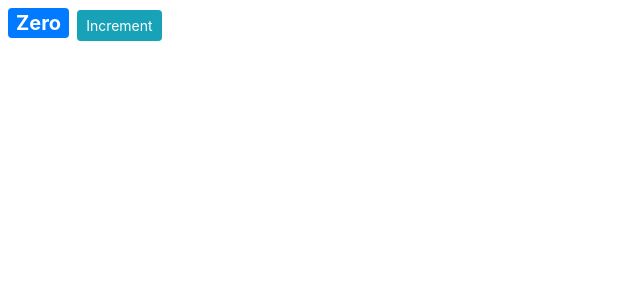
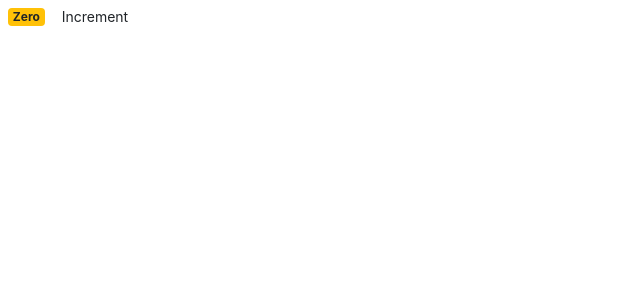
Before and after one commit to Darkace01/yourappname, a React (Create React App) app: page / in a window 1280 px wide. Shown: the top 300 px of the page, without its empty margins (0-640 px from the left). Built offline with nearby package versions, Linux system fonts and the light colour scheme.

Commit message:
rendering classes dynamically

```diff
--- a/src/components/counter.jsx
+++ b/src/components/counter.jsx
@@ -3,19 +3,19 @@
   state = {
     count: 0,
   };
-  style = {
-    fontSize: 20,
-    fontWeight: "bold",
-  };
   render() {
     return (
       <div>
-        <span style={this.style} className="badge badge-primary m-2">
-          {this.formatCount()}
-        </span>
-        <button className="btn btn-info btn-sm">Increment</button>
+        <span className={this.getBadgeClasses()}>{this.formatCount()}</span>
+        <button className="btn btn-default btn-sm">Increment</button>
       </div>
     );
+  }
+
+  getBadgeClasses() {
+    let classes = "badge m-2 badge-";
+    classes += this.state.count === 0 ? "warning" : "primary";
+    return classes;
   }
 
   formatCount() {
```
